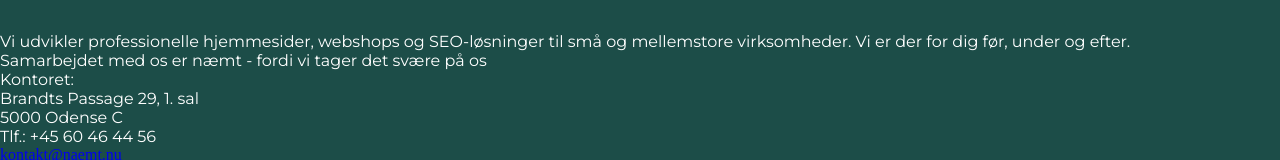
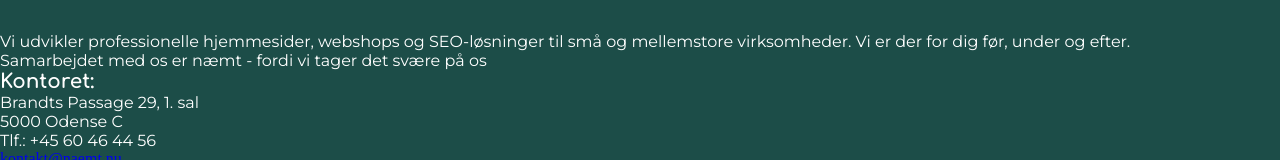
Before and after one commit to SofiePedersen/naemtnu, a Vue app: page / in a window 1280 px wide. Shown: the part 561-721 px from the top of the page. Built offline with nearby package versions, Linux system fonts and the light colour scheme.

Commit message:
Update Footer.vue

```diff
--- a/src/components/Footer.vue
+++ b/src/components/Footer.vue
@@ -20,7 +20,7 @@ import Logo from "@/assets/images/header-logo.webp";
       </p>
 
       <div class="footer-contact">
-        <p>Kontoret:</p>
+        <h4>Kontoret:</h4>
         <p>Brandts Passage 29, 1. sal</p>
         <p>5000 Odense C</p>
         <p>Tlf.: +45 60 46 44 56</p>
```
